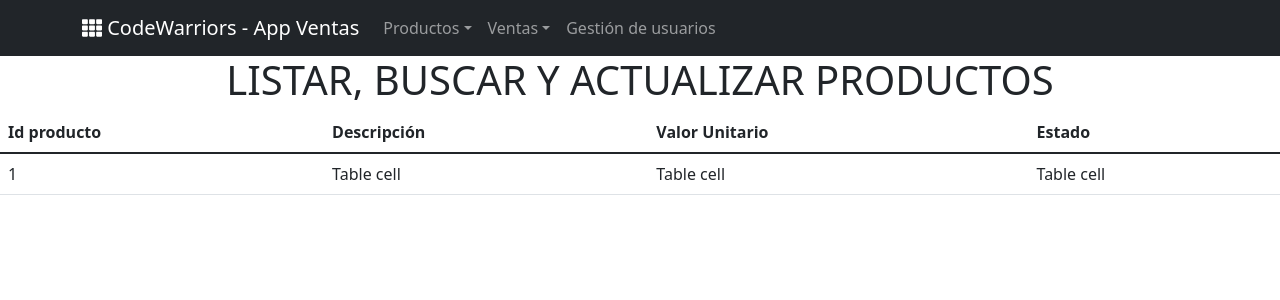
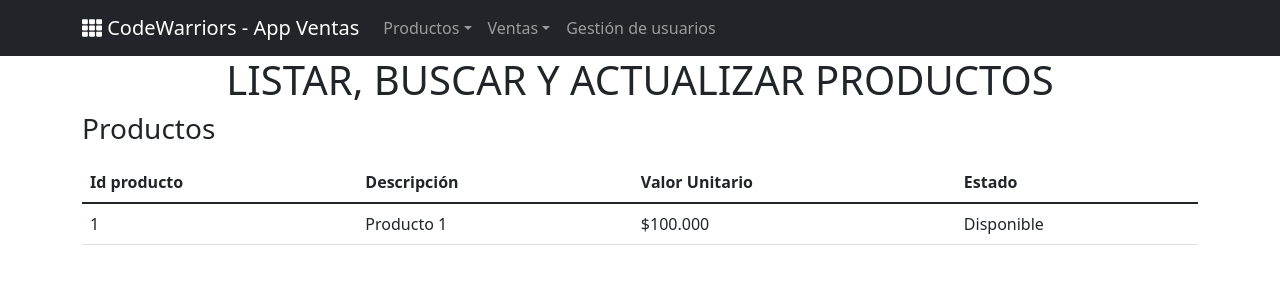
Before and after one commit to xjohnyknox/codewarriors, a React (Create React App) app in the folder appventas-frontend/: page /productos in a window 1280 px wide. Shown: the top 300 px of the page. Built offline with nearby package versions, Linux system fonts and the light colour scheme; what react-social-login-buttons would draw is missing.

Commit message:
Listar productos

```diff
--- a/appventas-frontend/src/views/Productos/Productos.js
+++ b/appventas-frontend/src/views/Productos/Productos.js
@@ -1,16 +1,18 @@
 import React, { useEffect, useState, Fragment } from 'react';
 import NavbarApp from '../Navbar/Navbar';
+
+//Importar los componentes de bootstrap
+import Table from 'react-bootstrap/Table'
 import Container from 'react-bootstrap/Container'
-//Importo las tablas de bootstrap
-import Table from 'react-bootstrap/Table'
 
 const Productos = () => {
     return(
         <>
             <NavbarApp />
             <center><h1>LISTAR, BUSCAR Y ACTUALIZAR PRODUCTOS</h1></center>
-
+            <Container>
             <div>
+                <h1 className="h3 mb-3 font-weight-normal">Productos</h1>
                 <Table responsive="lg">
                     <thead>
                         <tr>
@@ -23,14 +25,14 @@ const Productos = () => {
                     <tbody>
                         <tr>
                             <td>1</td>
-                            <td>Table cell</td>
-                            <td>Table cell</td>
-                            <td>Table cell</td>
+                            <td>Producto 1</td>
+                            <td>$100.000</td>
+                            <td>Disponible</td>
                         </tr>
                     </tbody>
                 </Table>
             </div>
-
+            </Container>
         </>
     )
 }
--- a/appventas-frontend/src/views/Productos/Registro.js
+++ b/appventas-frontend/src/views/Productos/Registro.js
@@ -1,8 +1,8 @@
 import React, { useEffect, useState, Fragment } from 'react';
 import NavbarApp from '../Navbar/Navbar';
-import Container from 'react-bootstrap/Container'
 
 //Importar los componentes de bootstrap
+import Container from 'react-bootstrap/Container'
 import Row from 'react-bootstrap/Row'
 import Col from 'react-bootstrap/Col'
 import Form from 'react-bootstrap/Form'
```
